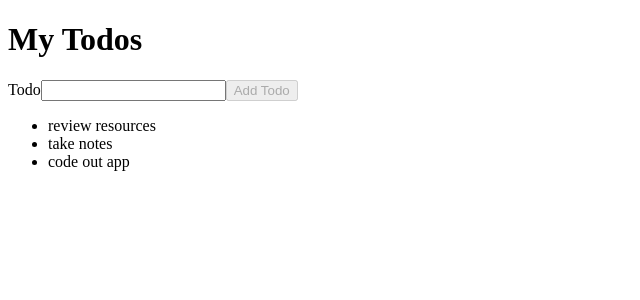
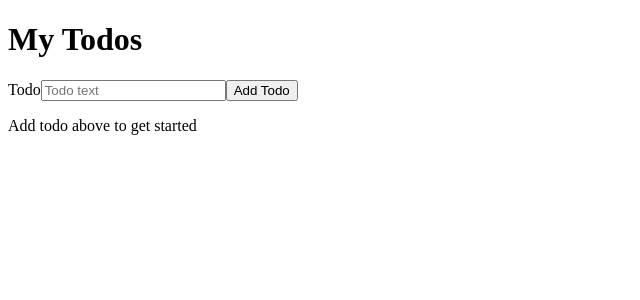
Before and after one commit to MarshadowReaper/-Bonus-My-Todo-List, a React (Vite) app: page / in a window 1280 px wide. Shown: the top 300 px of the page, without its empty margins (0-640 px from the left). Built offline with nearby package versions, Linux system fonts and the light colour scheme.

Commit message:
addtodos and useRef added

```diff
--- a/src/App.jsx
+++ b/src/App.jsx
@@ -1,21 +1,25 @@
-import "./App.css";
-import TodoList from "./TodoList";
-import TodoForm from "./TodoForm";
+import TodoForm from "./TodoForm.jsx";
+import TodoList from "./TodoList.jsx";
 import { useState } from "react";
-const todos = [
-  { id: 1, title: "review resources" },
-  { id: 2, title: "take notes" },
-  { id: 3, title: "code out app" },
-];
+
+//This is holding the data
+//A small hello to the instructor this part was skipped by git
 function App() {
-  const [todoList, setTodoList] = useState(todos);
+  const [todoList, setTodoList] = useState([]);
+  //This is how to create a state
+  function addTodo(todoTitle) {
+    const newTodo = { id: Date.now(), title: todoTitle };
+
+    setTodoList((previous) => [newTodo, ...previous]);
+  }
+
   return (
     <div>
-      <h1>My Todos</h1>
-      <TodoForm />
+      <h1> My Todos </h1>
+      <TodoForm onAddTodo={addTodo} />
       <TodoList todoList={todoList} />
     </div>
   );
 }
-
+//<TodoList todoList={todoList} /> This is managing and passing data down to children
 export default App;
--- a/src/TodoForm.jsx
+++ b/src/TodoForm.jsx
@@ -1,11 +1,31 @@
-function TodoForm() {
+import { useRef } from "react";
+
+function TodoForm({ onAddTodo }) {
+  const inputRef = useRef();
+
+  const handleAddTodo = (event) => {
+    event.preventDefault();
+
+    const todoTitle = event.target.todoTitle.value.trim();
+    if (todoTitle) {
+      onAddTodo(todoTitle);
+      event.target.reset();
+      inputRef.current.focus();
+    }
+  };
+
   return (
-    <form>
+    <form onSubmit={handleAddTodo}>
       <label htmlFor="todoTitle">Todo</label>
-      <input type="text" id="todoTitle" />
-      <button type="submit" disabled>
-        Add Todo
-      </button>
+      <input
+        ref={inputRef}
+        type="text"
+        id="todoTitle"
+        name="todoTitle"
+        placeholder={"Todo text"}
+        required
+      />
+      <button type="submit">Add Todo</button>
     </form>
   );
 }
--- a/src/TodoList.jsx
+++ b/src/TodoList.jsx
@@ -1,16 +1,24 @@
 import TodoListItem from "./TodoListItem.jsx";
 
-//This is holding the data
-function TodoList({ todoList }) {
-  // recieves data
+function TodoList({ todoList, onCompleteTodo }) {
+  const clear = todoList.length === 0;
+
   return (
-    <ul>
-      {todoList.map((todo) => (
-        // Will loop through the data
-        <TodoListItem todo={todo} key={todo.id} />
-      ))}
-    </ul>
-    //(<TodoListItem todo={todo} key={todo.id}/>)))} Is how the data gets Rendered
+    <>
+      {clear ? (
+        <p>Add todo above to get started</p>
+      ) : (
+        <ul>
+          {todoList.map((todo) => (
+            <TodoListItem
+              todo={todo}
+              key={todo.id}
+              onCompleteTodo={onCompleteTodo}
+            />
+          ))}
+        </ul>
+      )}
+    </>
   );
 }
 
--- a/src/TodoListItem.jsx
+++ b/src/TodoListItem.jsx
@@ -1,7 +1,15 @@
-function TodoListItem({ todo }) {
+function TodoListItem({ todo, onCompleteTodo }) {
   //This Recieves one item
   return (
-    <li>{todo.title}</li>
+    <li>
+      <input
+        type="checkbox"
+        checked={todo.isCompleted}
+        onChange={() => onCompleteTodo(todo.id)}
+      />
+
+      {todo.title}
+    </li>
 
     // and this is how it gets displayed
   );
```
